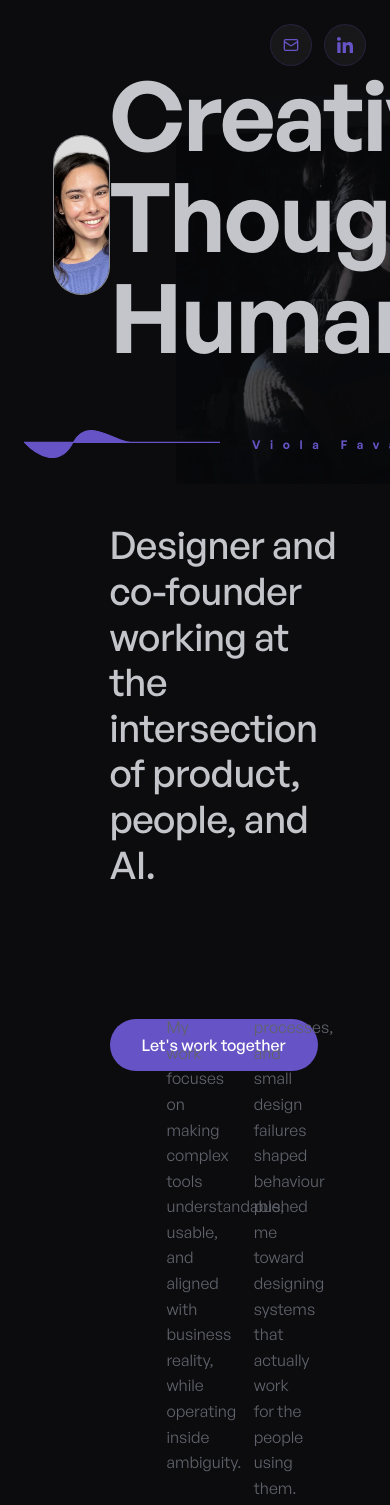
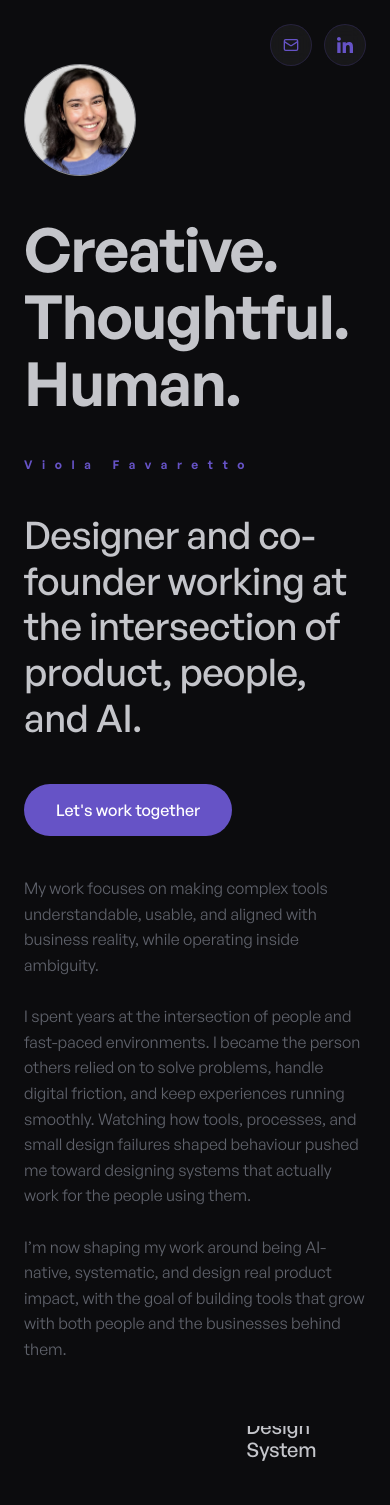
Before and after one commit to Gianeo/violafavola, a Next.js app: page / in a window 390 px wide. Shown: the top 1505 px of the page. Built offline with nearby package versions, Linux system fonts and the light colour scheme.

Commit message:
fixing styles 27/01/26

```diff
--- a/src/app/globals.css
+++ b/src/app/globals.css
@@ -51,7 +51,7 @@
 
 @layer components {
   .display {
-    @apply text-display font-semibold leading-display tracking-display text-balance;
+    @apply text-[3.8rem] leading-[1.1] md:text-display md:leading-display font-semibold tracking-display text-balance;
   }
   .title {
     @apply text-h2 font-medium leading-h2 tracking-h2 max-w-xl;
--- a/src/components/sections/Hero.tsx
+++ b/src/components/sections/Hero.tsx
@@ -39,24 +39,23 @@ export function Hero({
           alt=""
           width={760}
           height={760}
-          className="pointer-events-none absolute left-[45%] top-24 h-auto object-cover opacity-50"
+          className="pointer-events-none absolute left-[45%] top-24 hidden h-auto object-cover opacity-50 md:block"
           priority
         />
-        <div className="relative z-10 grid grid-cols-12 gap-y-16">
-
-          <div className="row-start-1 col-start-2 col-span-2 flex items-center justify-start">
-            <div className="relative size-40 overflow-hidden rounded-full border border-border/60 bg-card/20">
+        <div className="relative z-10 grid grid-cols-4 gap-y-10 md:grid-cols-12 md:gap-y-16">
+          <div className="col-span-4 flex items-center justify-start md:row-start-1 md:col-start-2 md:col-span-2">
+            <div className="relative size-28 overflow-hidden rounded-full border border-border/60 bg-card/20 md:size-40">
               <Image
                 src={portrait.src}
                 alt={portrait.alt}
                 fill
                 className="object-cover"
-                sizes="120px"
+                sizes="(max-width: 768px) 96px, 120px"
                 priority
               />
             </div>
           </div>
-          <div className="row-start-1 col-start-4 col-span-7 flex flex-col gap-8">
+          <div className="col-span-4 flex flex-col gap-6 md:row-start-1 md:col-start-4 md:col-span-7 md:gap-8">
             <h1 className="display">
               Creative.<br />
               Thoughtful.<br />
@@ -64,26 +63,26 @@ export function Hero({
             </h1>
           </div>
 
-          <div className="row-start-2 col-start-1 col-span-8 flex items-center gap-8 pr-8">
+          <div className="hidden items-center gap-8 pr-8 md:row-start-2 md:col-start-1 md:col-span-8 md:flex">
             <StartWave />
           </div>
 
-          <div className="row-start-2 col-start-9 col-span-3 flex items-center gap-8">
+          <div className="col-span-4 flex items-center gap-8 md:row-start-2 md:col-start-9 md:col-span-3 md:justify-end">
             <div className="copy-primary">Viola Favaretto</div>
           </div>
 
-          <div className="row-start-3 col-start-4 col-span-8 pb-16 space-y-4">
+          <div className="col-span-4 space-y-4 md:row-start-3 md:col-start-4 md:col-span-8 md:pb-16">
             <h2 className="title">Designer and co-founder working at the intersection of product, people, and AI.</h2>
           </div>
 
-          <div className="row-start-4 col-start-4 col-span-8 pt-1">
+          <div className="col-span-4 pt-1 md:row-start-4 md:col-start-4 md:col-span-8">
             <Button asChild size="lg">
               <a href={cta.href}>{renderLines(cta.label)}</a>
             </Button>
           </div>
 
-          <div className="row-start-4 col-start-6 col-span-5">
-            <p className="copy columns-2 gap-8 max-w-2xl">
+          <div className="col-span-4 md:row-start-4 md:col-start-6 md:col-span-5">
+            <p className="copy columns-1 gap-6 md:columns-2 md:gap-8 md:max-w-2xl">
               My work focuses on making complex tools understandable, usable, and aligned with business reality, while operating inside ambiguity.<br /><br />
 
               I spent years at the intersection of people and fast-paced environments. I became the person others relied on to solve problems, handle digital friction, and keep experiences running smoothly. Watching how tools, processes, and small design failures shaped behaviour pushed me toward designing systems that actually work for the people using them.<br /><br />
```
